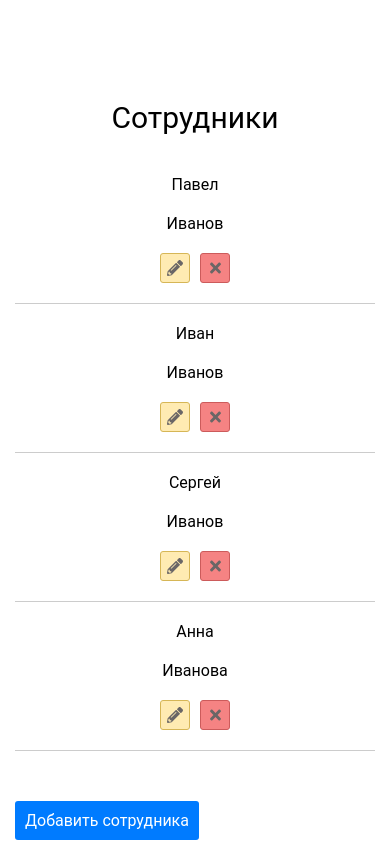
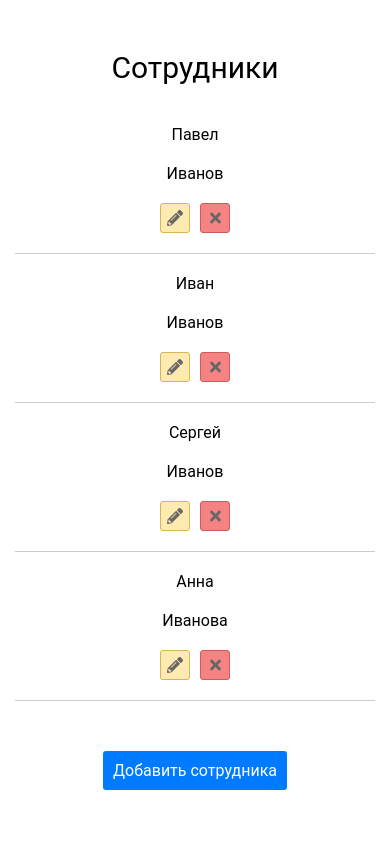
Before and after one commit to Dmitryaf/tomskasu-test, a React (Create React App) app: page / in a window 390 px wide. Built offline with nearby package versions, Linux system fonts and the light colour scheme; data requests are answered from the project's data file.

Commit message:
Доработка стилей

```diff
--- a/src/index.css
+++ b/src/index.css
@@ -22,13 +22,15 @@ body {
 }
 
 .container {
+  display: flex;
+  flex-direction: column;
   max-width: 1140px;
-  margin: 0 auto;
+  margin: 50px auto;
   padding: 0 15px;
 }
 
 .persons {
-  margin: 100px 0 50px 0;
+  margin-bottom: 50px;
 }
 
 .persons__title {
@@ -51,6 +53,7 @@ body {
 
 .btn {
   display: flex;
+  align-self: flex-start;
   font-family: 'Roboto', sans-serif;
   font-size: 16px;
   color: #fff;
@@ -150,6 +153,10 @@ body {
   .persons__thead-td {
     padding: 10px 40px;
   }
+
+  .btn {
+    align-self: center;
+  }
 }
 
 @media (max-width: 560px) {
```
